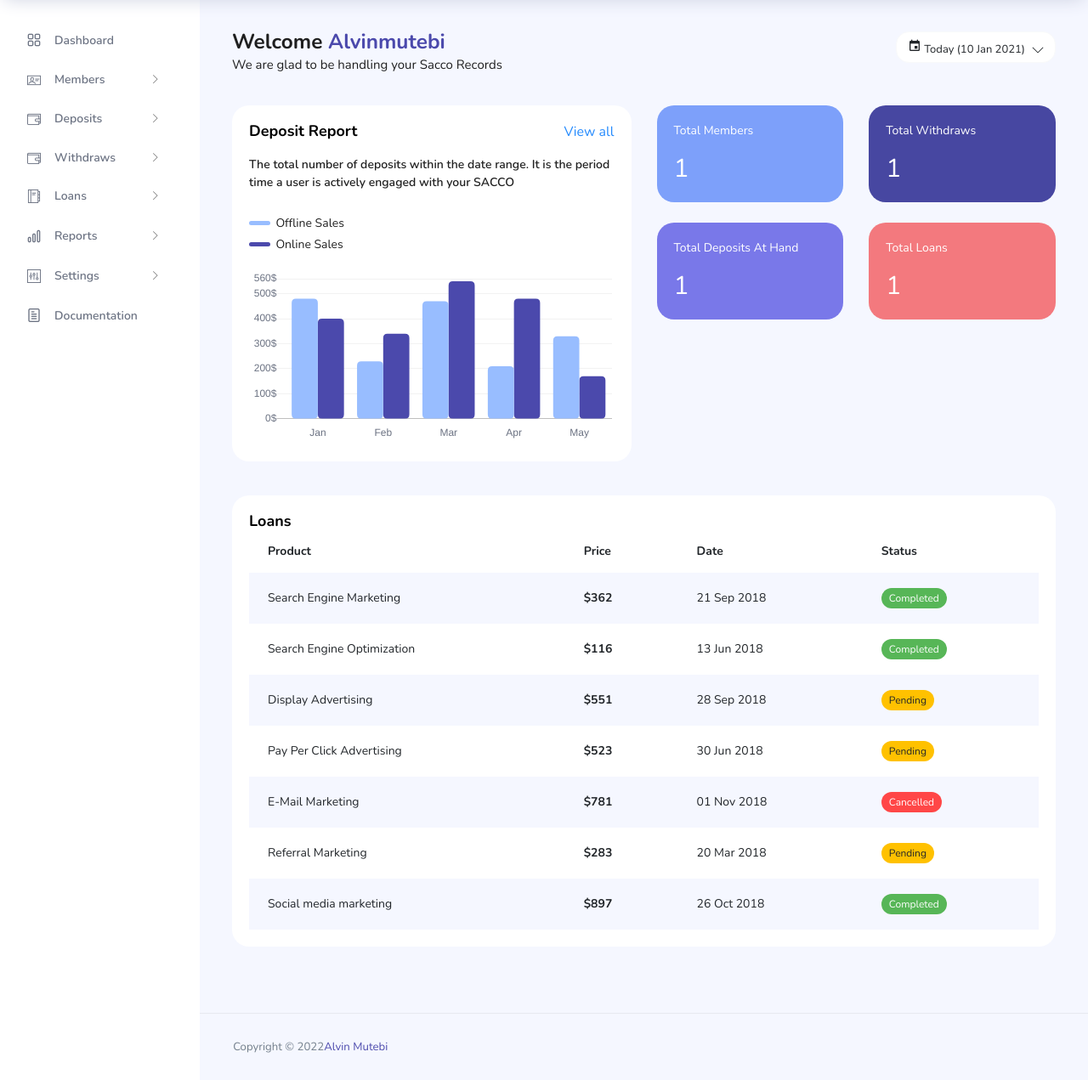
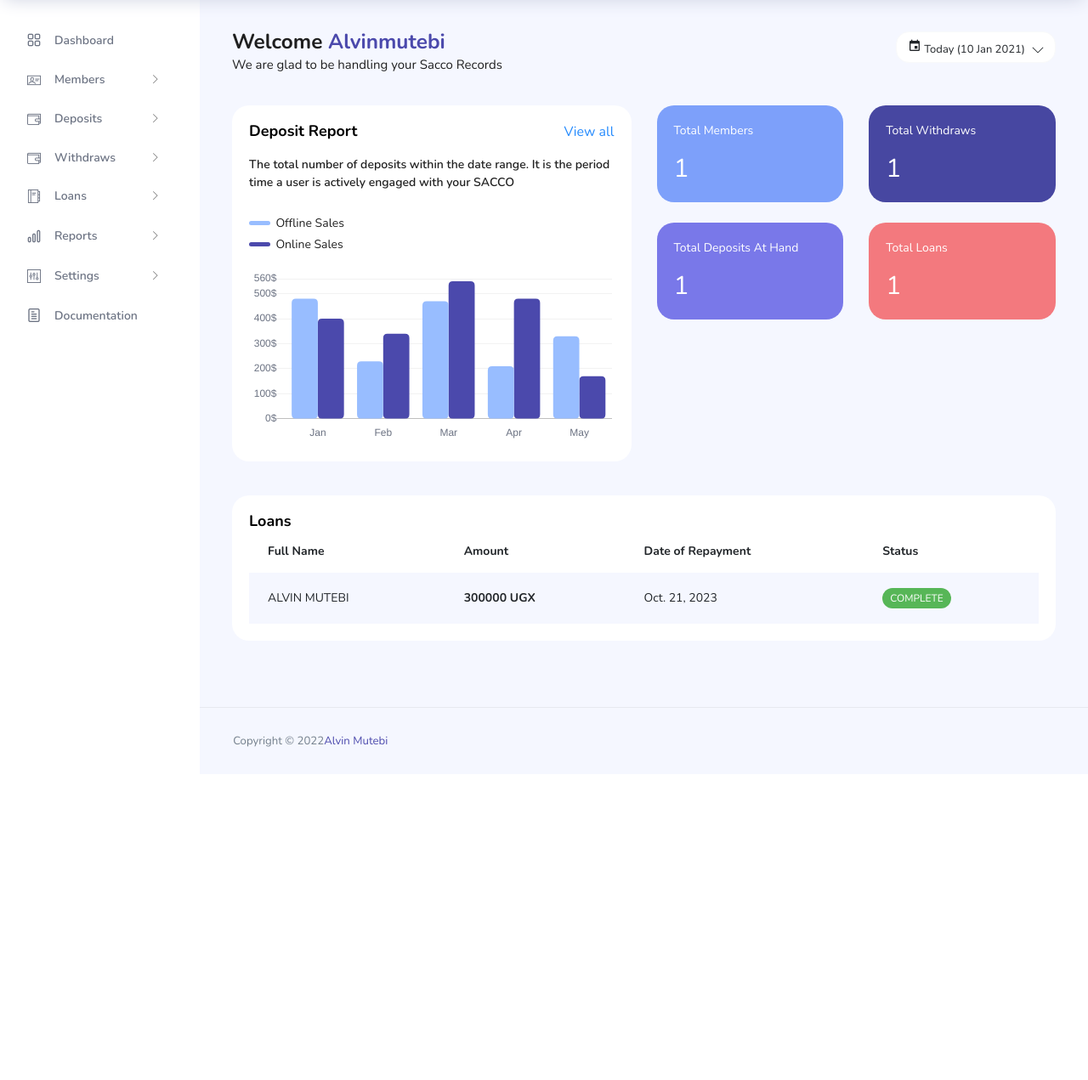
Before and after one commit to alvienzo720/Teleka_V2, a Django app: page /dashboard/ in a window 1280 px wide. Shown: the part 61-1332 px from the top of the page at 85% size. After the commit the page ends 940 px from the top, so only its background shows below. Run offline with Django 3.2, Linux system fonts and the light colour scheme; a user stored in the database is signed in; data comes from the database, SQL or seed files in the repository; both versions use the stored data as it was after the commit; tables that the repository leaves empty hold one stand-in row (values such as "Sample post"); style sheets or scripts are compiled from the project's sources; some libraries are stand-ins or nearby versions.

Commit message:
Add Recent Loan Table on Dashboard

```diff
--- a/SavingsManager/teleka/templates/teleka/dashboard.html
+++ b/SavingsManager/teleka/templates/teleka/dashboard.html
@@ -97,69 +97,23 @@
               <table class="table table-striped table-borderless">
                 <thead>
                   <tr>
-                    <th>Product</th>
-                    <th>Price</th>
-                    <th>Date</th>
+                    <th>Full Name</th>
+                    <th>Amount</th>
+                    <th>Date of Repayment</th>
                     <th>Status</th>
                   </tr>
                 </thead>
                 <tbody>
+                  {% for loan in recent_loans %}
                   <tr>
-                    <td>Search Engine Marketing</td>
-                    <td class="font-weight-bold">$362</td>
-                    <td>21 Sep 2018</td>
+                    <td>{{loan.member_name}}</td>
+                    <td class="font-weight-bold">{{loan.amount}} UGX</td>
+                    <td>{{loan.date_of_repayemnt}}</td>
                     <td class="font-weight-medium">
-                      <div class="badge badge-success">Completed</div>
+                      <div class="badge badge-success">{{loan.status}}</div>
                     </td>
                   </tr>
-                  <tr>
-                    <td>Search Engine Optimization</td>
-                    <td class="font-weight-bold">$116</td>
-                    <td>13 Jun 2018</td>
-                    <td class="font-weight-medium">
-                      <div class="badge badge-success">Completed</div>
-                    </td>
-                  </tr>
-                  <tr>
-                    <td>Display Advertising</td>
-                    <td class="font-weight-bold">$551</td>
-                    <td>28 Sep 2018</td>
-                    <td class="font-weight-medium">
-                      <div class="badge badge-warning">Pending</div>
-                    </td>
-                  </tr>
-                  <tr>
-                    <td>Pay Per Click Advertising</td>
-                    <td class="font-weight-bold">$523</td>
-                    <td>30 Jun 2018</td>
-                    <td class="font-weight-medium">
-                      <div class="badge badge-warning">Pending</div>
-                    </td>
-                  </tr>
-                  <tr>
-                    <td>E-Mail Marketing</td>
-                    <td class="font-weight-bold">$781</td>
-                    <td>01 Nov 2018</td>
-                    <td class="font-weight-medium">
-                      <div class="badge badge-danger">Cancelled</div>
-                    </td>
-                  </tr>
-                  <tr>
-                    <td>Referral Marketing</td>
-                    <td class="font-weight-bold">$283</td>
-                    <td>20 Mar 2018</td>
-                    <td class="font-weight-medium">
-                      <div class="badge badge-warning">Pending</div>
-                    </td>
-                  </tr>
-                  <tr>
-                    <td>Social media marketing</td>
-                    <td class="font-weight-bold">$897</td>
-                    <td>26 Oct 2018</td>
-                    <td class="font-weight-medium">
-                      <div class="badge badge-success">Completed</div>
-                    </td>
-                  </tr>
+                  {% endfor %}
                 </tbody>
               </table>
             </div>
--- a/SavingsManager/teleka/views.py
+++ b/SavingsManager/teleka/views.py
@@ -67,6 +67,8 @@ class DashboardView(LoginRequiredMixin,ListView):
         context['withdraw_count'] = Withdraw.objects.all().count()
         context['deposit_count'] = Deposit.objects.all().count()
         context['loan_count'] = Loan.objects.all().count()
+        context['recent_loans'] = Loan.objects.all()
+
 
 
         return context
@@ -134,10 +136,6 @@ class MemberDetails(LoginRequiredMixin, DetailView):
     model = Member
     context_object_name = 'member'
     template_name = 'teleka/memberDetails.html'
-
-
-
-
 
 
 
```
Also changed, not shown: SavingsManager/db.sqlite3, SavingsManager/uploads/Collatreals/AlvinMutebi.jpg (added), SavingsManager/uploads/Collatreals/AlvinMutebi_BS5d4kZ.jpg (added).
